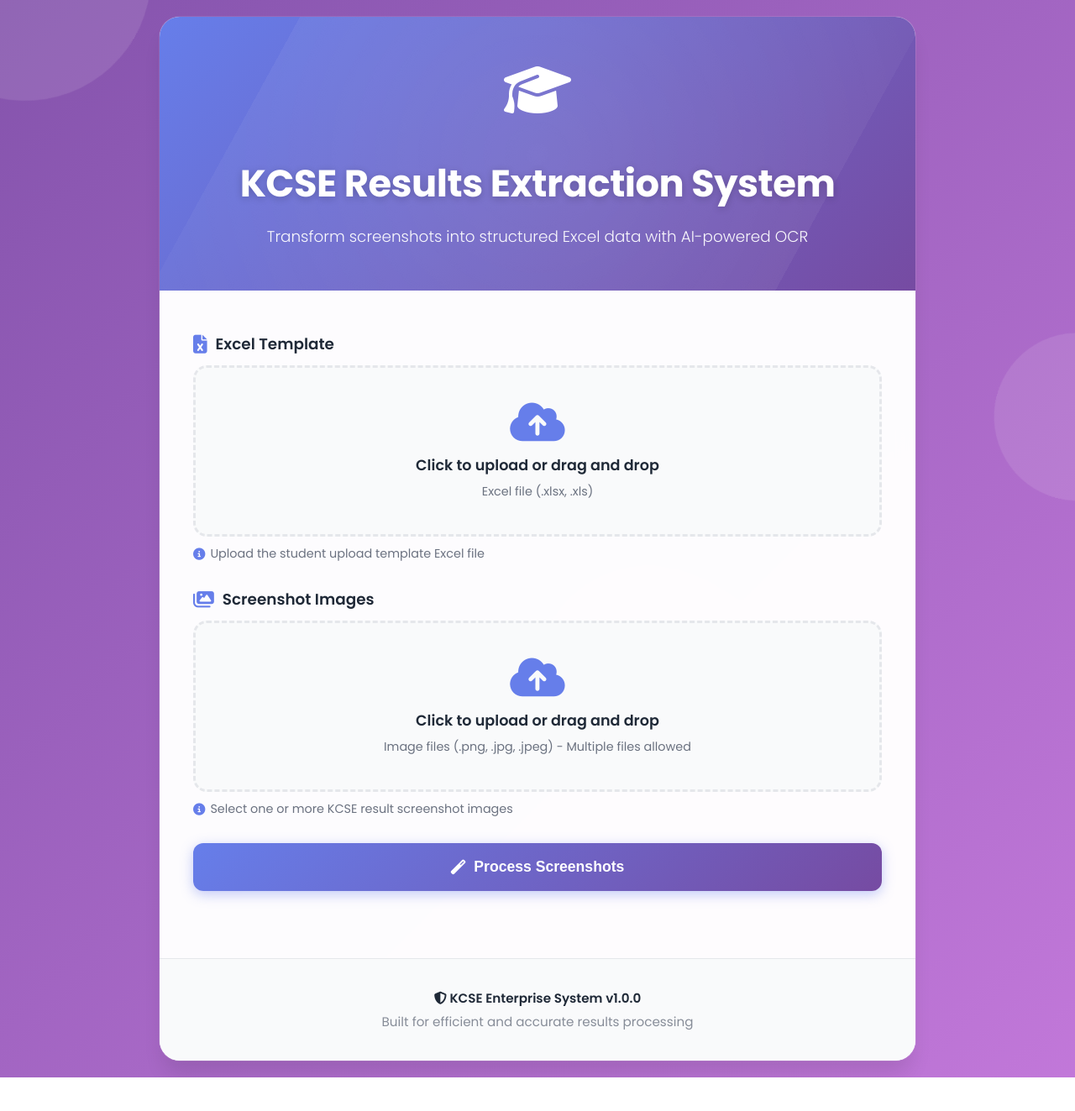
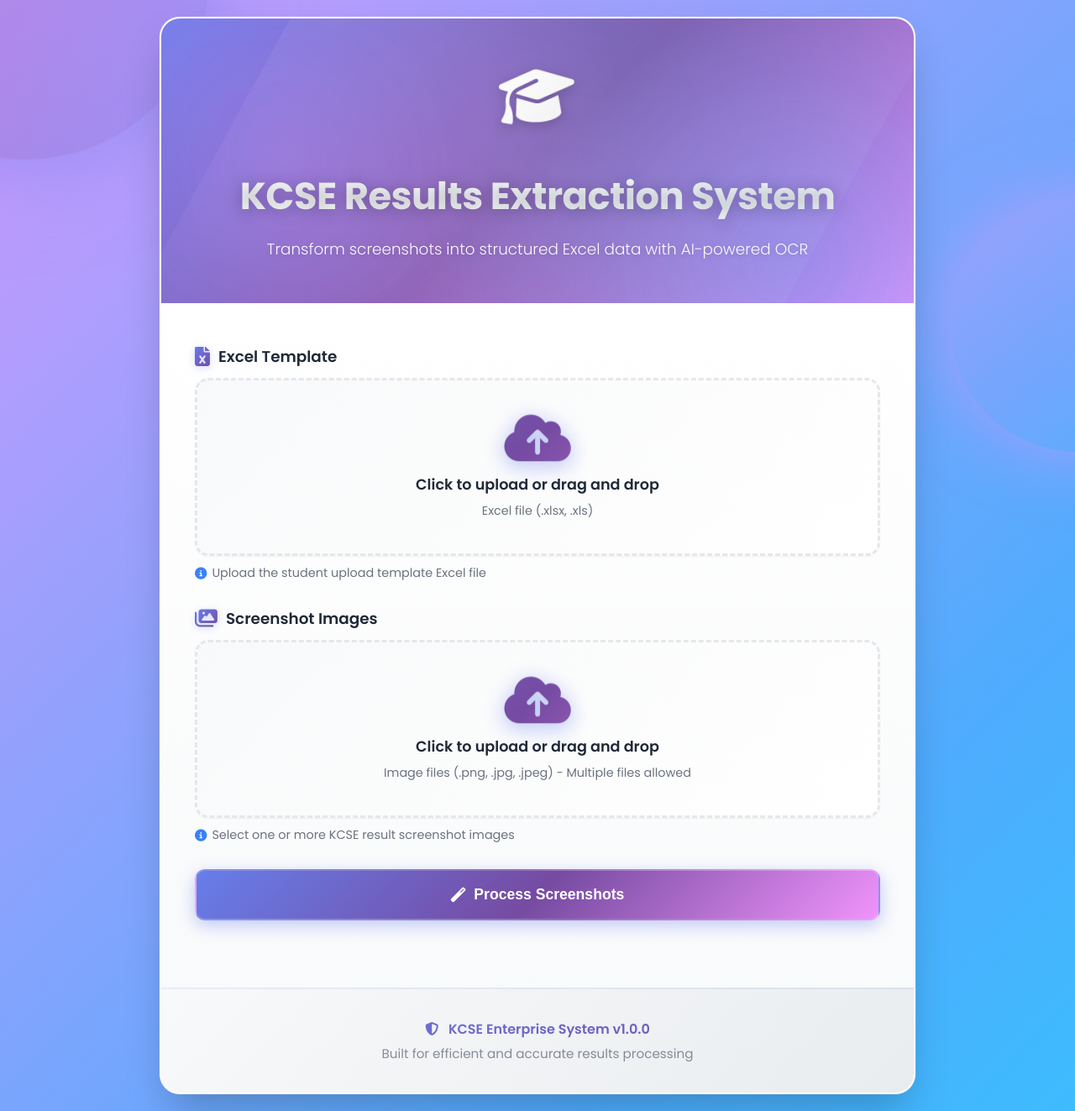
Before and after one commit to stevechacha/knec_examination_analysis, a Flask app: page / in a window 1280 px wide. Shown: the whole page at 84% size. Before the commit the page ends 1283 px from the top, so only its background shows below. Run offline with Flask 3, Linux system fonts and the light colour scheme.

Commit message:
Add vibrant colorful design with enhanced gradients and animations
- Multi-color gradient backgrounds (purple, pink, blue, cyan)
- Colorful animated floating circles with glow effects
- Enhanced gradient buttons with multiple color stops
- Vibrant progress bar with rainbow gradient
- Colorful file upload areas with gradient backgrounds
- Enhanced shadows and glow effects
- More vibrant success/error states
- Colorful icons with gradient text effects
- Improved visual depth and dimension

```diff
--- a/static/css/style.css
+++ b/static/css/style.css
@@ -7,9 +7,14 @@
 :root {
     --primary-color: #667eea;
     --secondary-color: #764ba2;
+    --accent-color: #f093fb;
     --success-color: #10b981;
     --error-color: #ef4444;
     --warning-color: #f59e0b;
+    --info-color: #3b82f6;
+    --purple-light: #a78bfa;
+    --pink-light: #f472b6;
+    --blue-light: #60a5fa;
     --text-dark: #1f2937;
     --text-light: #6b7280;
     --bg-light: #f9fafb;
@@ -18,11 +23,12 @@
     --shadow-md: 0 4px 6px -1px rgba(0, 0, 0, 0.1);
     --shadow-lg: 0 10px 15px -3px rgba(0, 0, 0, 0.1);
     --shadow-xl: 0 20px 25px -5px rgba(0, 0, 0, 0.1);
+    --shadow-2xl: 0 25px 50px -12px rgba(0, 0, 0, 0.25);
 }
 
 body {
     font-family: 'Poppins', -apple-system, BlinkMacSystemFont, 'Segoe UI', Roboto, sans-serif;
-    background: linear-gradient(135deg, #667eea 0%, #764ba2 50%, #f093fb 100%);
+    background: linear-gradient(135deg, #667eea 0%, #764ba2 25%, #f093fb 50%, #4facfe 75%, #00f2fe 100%);
     background-size: 400% 400%;
     animation: gradientShift 15s ease infinite;
     min-height: 100vh;
@@ -52,38 +58,43 @@ body {
 .circle {
     position: absolute;
     border-radius: 50%;
-    background: rgba(255, 255, 255, 0.1);
     animation: float 20s infinite ease-in-out;
 }
 
 .circle-1 {
-    width: 300px;
-    height: 300px;
-    top: -150px;
-    left: -150px;
+    width: 400px;
+    height: 400px;
+    top: -200px;
+    left: -200px;
+    background: linear-gradient(135deg, rgba(102, 126, 234, 0.3), rgba(118, 75, 162, 0.3));
     animation-delay: 0s;
+    box-shadow: 0 0 100px rgba(102, 126, 234, 0.5);
 }
 
 .circle-2 {
-    width: 200px;
-    height: 200px;
-    top: 50%;
-    right: -100px;
+    width: 300px;
+    height: 300px;
+    top: 30%;
+    right: -150px;
+    background: linear-gradient(135deg, rgba(240, 147, 251, 0.3), rgba(79, 172, 254, 0.3));
     animation-delay: 5s;
+    box-shadow: 0 0 80px rgba(240, 147, 251, 0.5);
 }
 
 .circle-3 {
-    width: 250px;
-    height: 250px;
-    bottom: -125px;
-    left: 50%;
+    width: 350px;
+    height: 350px;
+    bottom: -175px;
+    left: 40%;
+    background: linear-gradient(135deg, rgba(0, 242, 254, 0.3), rgba(102, 126, 234, 0.3));
     animation-delay: 10s;
+    box-shadow: 0 0 90px rgba(0, 242, 254, 0.5);
 }
 
 @keyframes float {
-    0%, 100% { transform: translate(0, 0) rotate(0deg); }
-    33% { transform: translate(30px, -30px) rotate(120deg); }
-    66% { transform: translate(-20px, 20px) rotate(240deg); }
+    0%, 100% { transform: translate(0, 0) rotate(0deg) scale(1); }
+    33% { transform: translate(30px, -30px) rotate(120deg) scale(1.1); }
+    66% { transform: translate(-20px, 20px) rotate(240deg) scale(0.9); }
 }
 
 .container {
@@ -91,12 +102,13 @@ body {
     margin: 0 auto;
     background: rgba(255, 255, 255, 0.98);
     border-radius: 24px;
-    box-shadow: var(--shadow-xl), 0 0 0 1px rgba(255, 255, 255, 0.1);
+    box-shadow: var(--shadow-2xl), 0 0 0 1px rgba(255, 255, 255, 0.1);
     overflow: hidden;
     position: relative;
     z-index: 1;
     backdrop-filter: blur(10px);
     animation: slideUp 0.6s ease-out;
+    border: 2px solid rgba(255, 255, 255, 0.3);
 }
 
 @keyframes slideUp {
@@ -111,7 +123,7 @@ body {
 }
 
 header {
-    background: linear-gradient(135deg, #667eea 0%, #764ba2 100%);
+    background: linear-gradient(135deg, #667eea 0%, #764ba2 50%, #f093fb 100%);
     color: white;
     padding: 50px 40px;
     text-align: center;
@@ -126,13 +138,31 @@ header::before {
     left: -50%;
     width: 200%;
     height: 200%;
-    background: radial-gradient(circle, rgba(255, 255, 255, 0.1) 0%, transparent 70%);
+    background: radial-gradient(circle, rgba(255, 255, 255, 0.15) 0%, transparent 70%);
     animation: rotate 20s linear infinite;
+}
+
+header::after {
+    content: '';
+    position: absolute;
+    top: 0;
+    left: 0;
+    right: 0;
+    bottom: 0;
+    background:
+        radial-gradient(circle at 20% 50%, rgba(240, 147, 251, 0.3) 0%, transparent 50%),
+        radial-gradient(circle at 80% 80%, rgba(79, 172, 254, 0.3) 0%, transparent 50%);
+    animation: pulse 4s ease-in-out infinite;
 }
 
 @keyframes rotate {
     from { transform: rotate(0deg); }
     to { transform: rotate(360deg); }
+}
+
+@keyframes pulse {
+    0%, 100% { opacity: 0.5; }
+    50% { opacity: 1; }
 }
 
 .header-content {
@@ -141,23 +171,33 @@ header::before {
 }
 
 .logo {
-    font-size: 4em;
+    font-size: 4.5em;
     margin-bottom: 20px;
     animation: bounce 2s infinite;
     display: inline-block;
+    background: linear-gradient(135deg, #fff 0%, #f0f0f0 100%);
+    -webkit-background-clip: text;
+    -webkit-text-fill-color: transparent;
+    background-clip: text;
+    filter: drop-shadow(0 4px 8px rgba(0, 0, 0, 0.2));
 }
 
 @keyframes bounce {
-    0%, 100% { transform: translateY(0); }
-    50% { transform: translateY(-10px); }
+    0%, 100% { transform: translateY(0) rotate(0deg); }
+    25% { transform: translateY(-10px) rotate(-5deg); }
+    75% { transform: translateY(-10px) rotate(5deg); }
 }
 
 header h1 {
     font-size: 2.8em;
     font-weight: 700;
     margin-bottom: 15px;
-    text-shadow: 0 2px 10px rgba(0, 0, 0, 0.2);
+    text-shadow: 0 2px 20px rgba(0, 0, 0, 0.3);
     letter-spacing: -0.5px;
+    background: linear-gradient(135deg, #fff 0%, #f0f9ff 100%);
+    -webkit-background-clip: text;
+    -webkit-text-fill-color: transparent;
+    background-clip: text;
 }
 
 .subtitle {
@@ -165,10 +205,12 @@ header h1 {
     opacity: 0.95;
     font-weight: 300;
     line-height: 1.6;
+    text-shadow: 0 2px 10px rgba(0, 0, 0, 0.2);
 }
 
 main {
     padding: 50px 40px;
+    background: linear-gradient(to bottom, rgba(255, 255, 255, 0.98), rgba(249, 250, 251, 0.98));
 }
 
 .upload-section {
@@ -190,8 +232,12 @@ main {
 }
 
 .form-label i {
-    color: var(--primary-color);
-    font-size: 1.2em;
+    background: linear-gradient(135deg, #667eea 0%, #764ba2 100%);
+    -webkit-background-clip: text;
+    -webkit-text-fill-color: transparent;
+    background-clip: text;
+    font-size: 1.3em;
+    filter: drop-shadow(0 2px 4px rgba(102, 126, 234, 0.3));
 }
 
 .file-upload-wrapper {
@@ -211,7 +257,7 @@ main {
     border: 3px dashed var(--border-color);
     border-radius: 16px;
     padding: 40px 20px;
-    background: var(--bg-light);
+    background: linear-gradient(135deg, #f8f9fa 0%, #ffffff 100%);
     text-align: center;
     transition: all 0.3s ease;
     position: relative;
@@ -219,19 +265,21 @@ main {
     display: flex;
     align-items: center;
     justify-content: center;
+    box-shadow: var(--shadow-sm);
 }
 
 .file-upload-area:hover {
     border-color: var(--primary-color);
-    background: rgba(102, 126, 234, 0.05);
+    background: linear-gradient(135deg, rgba(102, 126, 234, 0.05) 0%, rgba(118, 75, 162, 0.05) 100%);
     transform: translateY(-2px);
     box-shadow: var(--shadow-md);
 }
 
 .file-upload-area.drag-over {
     border-color: var(--primary-color);
-    background: rgba(102, 126, 234, 0.1);
+    background: linear-gradient(135deg, rgba(102, 126, 234, 0.15) 0%, rgba(240, 147, 251, 0.15) 100%);
     transform: scale(1.02);
+    box-shadow: 0 0 30px rgba(102, 126, 234, 0.3);
 }
 
 .file-upload-content {
@@ -239,16 +287,20 @@ main {
 }
 
 .file-upload-content i {
-    font-size: 3em;
-    color: var(--primary-color);
+    font-size: 3.5em;
+    background: linear-gradient(135deg, #667eea 0%, #764ba2 50%, #f093fb 100%);
+    -webkit-background-clip: text;
+    -webkit-text-fill-color: transparent;
+    background-clip: text;
     margin-bottom: 15px;
     display: block;
     animation: pulse 2s infinite;
+    filter: drop-shadow(0 4px 8px rgba(102, 126, 234, 0.3));
 }
 
 @keyframes pulse {
-    0%, 100% { transform: scale(1); }
-    50% { transform: scale(1.1); }
+    0%, 100% { transform: scale(1); filter: drop-shadow(0 4px 8px rgba(102, 126, 234, 0.3)); }
+    50% { transform: scale(1.15); filter: drop-shadow(0 6px 12px rgba(102, 126, 234, 0.5)); }
 }
 
 .file-upload-text {
@@ -361,7 +419,7 @@ main {
 }
 
 .form-group small i {
-    color: var(--primary-color);
+    color: var(--info-color);
 }
 
 .btn {
@@ -379,6 +437,7 @@ main {
     text-decoration: none;
     position: relative;
     overflow: hidden;
+    box-shadow: var(--shadow-lg);
 }
 
 .btn::before {
@@ -389,7 +448,7 @@ main {
     width: 0;
     height: 0;
     border-radius: 50%;
-    background: rgba(255, 255, 255, 0.3);
+    background: rgba(255, 255, 255, 0.4);
     transform: translate(-50%, -50%);
     transition: width 0.6s, height 0.6s;
 }
@@ -400,15 +459,17 @@ main {
 }
 
 .btn-primary {
-    background: linear-gradient(135deg, #667eea 0%, #764ba2 100%);
+    background: linear-gradient(135deg, #667eea 0%, #764ba2 50%, #f093fb 100%);
     color: white;
     width: 100%;
-    box-shadow: 0 4px 15px rgba(102, 126, 234, 0.4);
+    box-shadow: 0 6px 20px rgba(102, 126, 234, 0.4);
+    border: 2px solid rgba(255, 255, 255, 0.2);
 }
 
 .btn-primary:hover {
     transform: translateY(-3px);
-    box-shadow: 0 6px 20px rgba(102, 126, 234, 0.5);
+    box-shadow: 0 8px 25px rgba(102, 126, 234, 0.5);
+    background: linear-gradient(135deg, #764ba2 0%, #f093fb 50%, #4facfe 100%);
 }
 
 .btn-primary:active {
@@ -640,13 +738,14 @@ main {
     left: 0;
     color: currentColor;
     font-weight: bold;
+    font-size: 1.2em;
 }
 
 footer {
-    background: var(--bg-light);
+    background: linear-gradient(135deg, #f8f9fa 0%, #e9ecef 100%);
     padding: 30px;
     text-align: center;
-    border-top: 1px solid var(--border-color);
+    border-top: 2px solid rgba(102, 126, 234, 0.1);
 }
 
 .footer-content p {
@@ -657,7 +756,16 @@ footer {
 
 .footer-content p:first-child {
     font-weight: 600;
-    color: var(--text-dark);
+    background: linear-gradient(135deg, #667eea 0%, #764ba2 100%);
+    -webkit-background-clip: text;
+    -webkit-text-fill-color: transparent;
+    background-clip: text;
+    font-size: 1em;
+}
+
+.footer-content p:first-child i {
+    color: var(--primary-color);
+    margin-right: 8px;
 }
 
 .footer-subtitle {
```
Also changed, not shown: other parts of static/css/style.css (+83 -40 lines).
